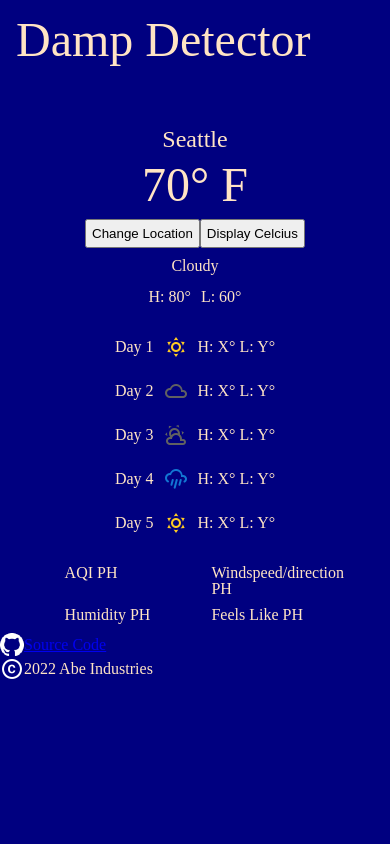
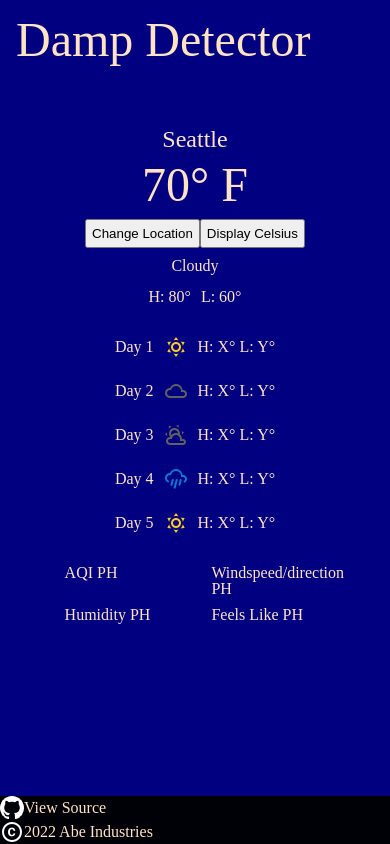
Before and after one commit to thigmotaxis/damp-detector, a website built with webpack: page mockIndex.html in a window 390 px wide. Built offline with nearby package versions, Linux system fonts and the light colour scheme.

```diff
--- a/mockIndex.html
+++ b/mockIndex.html
@@ -16,7 +16,7 @@
       <div class="temp">70° F</div>
       <div class="buttonContainer">
         <button class="changeLocation">Change Location</button>
-        <button class="toggleTempScale">Display Celcius</button>
+        <button class="toggleTempScale">Display Celsius</button>
       </div>
       <div class="conditions">Cloudy</div>
       <div class="tempRangeContainer">
@@ -68,7 +68,7 @@
         class="sourceContainer"
       >
         <img src="src/images/gitHubLogo-24w.png" alt="the github logo" />
-        <div>Source Code</div>
+        <div>View Source</div>
       </a>
       <div class="copyrightContainer">
         <img src="src/images/copyright-24w.png" alt="the copyright symbol" />
--- a/mockStyle.css
+++ b/mockStyle.css
@@ -129,6 +129,13 @@
   background-color: navy;
   color: bisque;
 }
+
+a,
+a:visited {
+  text-decoration: none;
+  color: bisque;
+}
+
 /* BEGIN HEADER STYLES */
 
 header {
@@ -202,10 +209,20 @@
 footer {
   display: flex;
   justify-content: space-between;
+  position: fixed;
+  bottom: 0;
+  left: 0;
+  right: 0;
+  background-color: rgba(0, 0, 0, 0.95);
+  padding-top: 15px;
+  padding-bottom: 15px;
+  padding-left: 5px;
+  padding-right: 5px;
 }
 
 footer * {
-  padding: 5px;
+  padding-left: 3px;
+  padding-right: 3px;
 }
 
 .sourceContainer,
@@ -220,4 +237,16 @@
   header {
     display: flex;
   }
+  ul {
+    display: flex;
+  }
+
+  li {
+    /* display: flex; */
+    flex-direction: column;
+  }
+
+  a:hover {
+    text-decoration: underline;
+  }
 } ;
```
